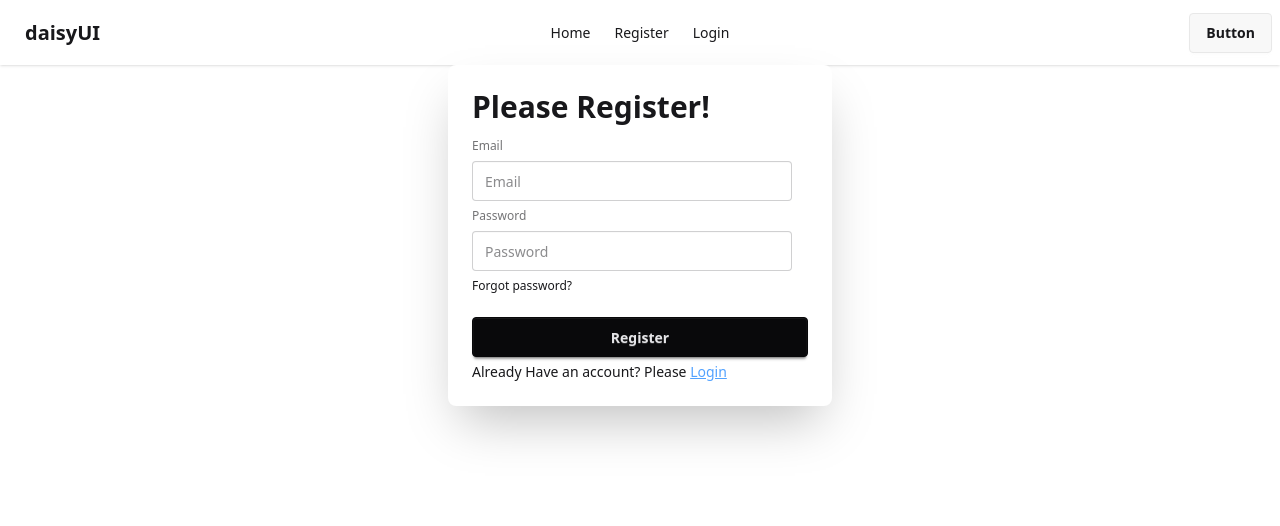
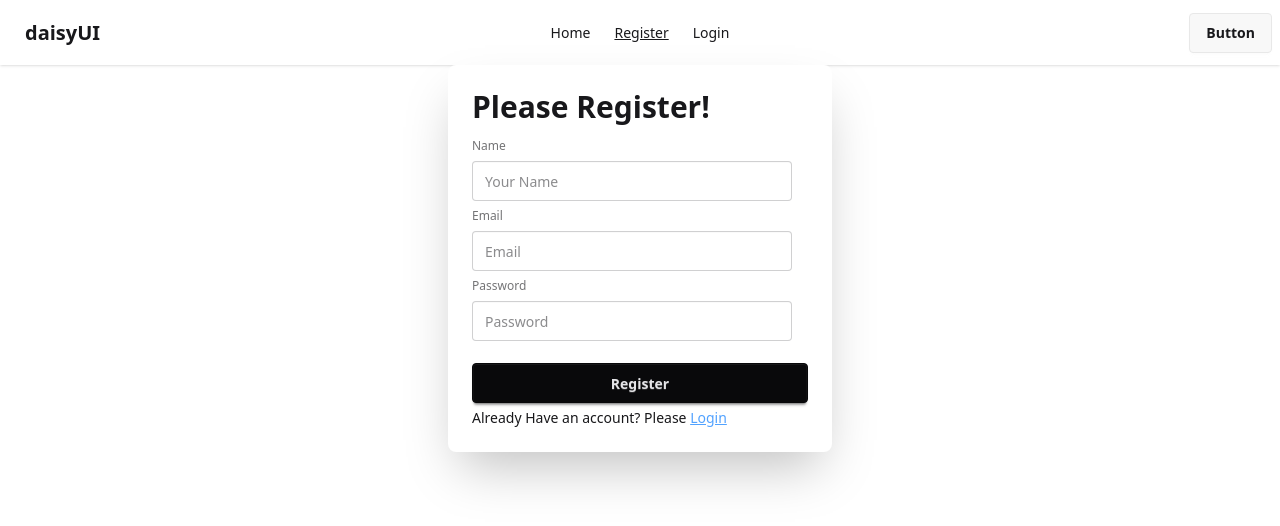
Before and after one commit to zubaer-developer/react-firebase-auth-integration, a React (Vite) app: page /register in a window 1280 px wide. Shown: the top 526 px of the page. Built offline with nearby package versions, Linux system fonts and the light colour scheme.

Commit message:
creaet/register user using context and provider for firebase auth project

```diff
--- /dev/null
+++ b/src/components/Header/Navbar.css
@@ -0,0 +1,3 @@
+.menu a.active {
+  text-decoration: underline;
+}
--- a/src/components/Header/Navbar.jsx
+++ b/src/components/Header/Navbar.jsx
@@ -1,7 +1,11 @@
-import React from "react";
+import React, { use } from "react";
 import { NavLink } from "react-router";
+import "./Navbar.css";
+import { AuthContext } from "../../contexts/AuthContext/AuthContext";
 
 const Navbar = () => {
+  const authInfo = use(AuthContext);
+  console.log("Navbar", authInfo);
   const links = (
     <>
       <li>
--- a/src/components/Home/Home.jsx
+++ b/src/components/Home/Home.jsx
@@ -1,6 +1,9 @@
-import React from "react";
+import React, { use } from "react";
+import { AuthContext } from "../../contexts/AuthContext/AuthContext";
 
 const Home = () => {
+  const authInfo = use(AuthContext);
+  console.log(authInfo);
   return (
     <div>
       <h1>This is Home page</h1>
--- a/src/components/Register/Register.jsx
+++ b/src/components/Register/Register.jsx
@@ -1,22 +1,73 @@
-import React from "react";
+import React, { use } from "react";
 import { Link } from "react-router";
+import { AuthContext } from "../../contexts/AuthContext/AuthContext";
 
 const Register = () => {
+  const { createUser } = use(AuthContext);
+
+  const handleRegister = (event) => {
+    event.preventDefault();
+    console.log("clicked register");
+    const email = event.target.email.value;
+    const password = event.target.password.value;
+    console.log("In register page", email, password);
+
+    createUser(email, password)
+      .then((result) => {
+        console.log(result.user);
+      })
+      .catch((error) => {
+        console.log(error);
+      });
+  };
+
+  // const handleRegister = (event) => {
+  //   event.preventDefault();
+  //   const name = event.target.name.value;
+  //   const email = event.target.email.value;
+  //   const password = event.target.password.value;
+  //   console.log(name, email, password);
+
+  //   createUserWithEmailAndPassword(auth, email, password)
+  //     .then((result) => {
+  //       console.log(result.user);
+  //     })
+  //     .catch((error) => {
+  //       console.log(error);
+  //     });
+  // };
+
   return (
     <div className="card bg-base-100 w-full mx-auto max-w-sm shrink-0 shadow-2xl">
       <div className="card-body">
         <h1 className="text-3xl font-bold">Please Register!</h1>
-        <form>
+        <form onSubmit={handleRegister}>
           <fieldset className="fieldset">
+            {/* Name */}
+            <label className="label">Name</label>
+            <input
+              name="name"
+              type="text"
+              className="input"
+              placeholder="Your Name"
+            />
             {/* Email */}
             <label className="label">Email</label>
-            <input type="email" className="input" placeholder="Email" />
+            <input
+              name="email"
+              type="email"
+              className="input"
+              placeholder="Email"
+            />
             {/* Password */}
             <label className="label">Password</label>
-            <input type="password" className="input" placeholder="Password" />
-            <div>
-              <a className="link link-hover">Forgot password?</a>
-            </div>
+            <input
+              name="password"
+              type="password"
+              className="input"
+              placeholder="Password"
+            />
+
             <button className="btn btn-neutral mt-4">Register</button>
           </fieldset>
           <p>
--- /dev/null
+++ b/src/contexts/AuthContext/AuthContext.jsx
@@ -0,0 +1,3 @@
+import { createContext } from "react";
+
+export const AuthContext = createContext(null);
--- /dev/null
+++ b/src/contexts/AuthContext/AuthProvider.jsx
@@ -0,0 +1,16 @@
+import { AuthContext } from "./AuthContext";
+import { createUserWithEmailAndPassword } from "firebase/auth";
+import { auth } from "../../firebase/firebase";
+
+const AuthProvider = ({ children }) => {
+  const createUser = (email, password) => {
+    return createUserWithEmailAndPassword(auth, email, password);
+  };
+
+  const authInfo = {
+    createUser,
+  };
+  return <AuthContext value={authInfo}>{children}</AuthContext>;
+};
+
+export default AuthProvider;
--- a/src/main.jsx
+++ b/src/main.jsx
@@ -8,6 +8,7 @@ import { Children } from "react";
 import Home from "./components/Home/Home.jsx";
 import Register from "./components/Register/Register.jsx";
 import Login from "./components/Login/Login.jsx";
+import AuthProvider from "./contexts/AuthContext/AuthProvider.jsx";
 
 const router = createBrowserRouter([
   {
@@ -32,6 +33,8 @@ const router = createBrowserRouter([
 
 createRoot(document.getElementById("root")).render(
   <StrictMode>
-    <RouterProvider router={router}></RouterProvider>
+    <AuthProvider>
+      <RouterProvider router={router}></RouterProvider>
+    </AuthProvider>
   </StrictMode>
 );
```
